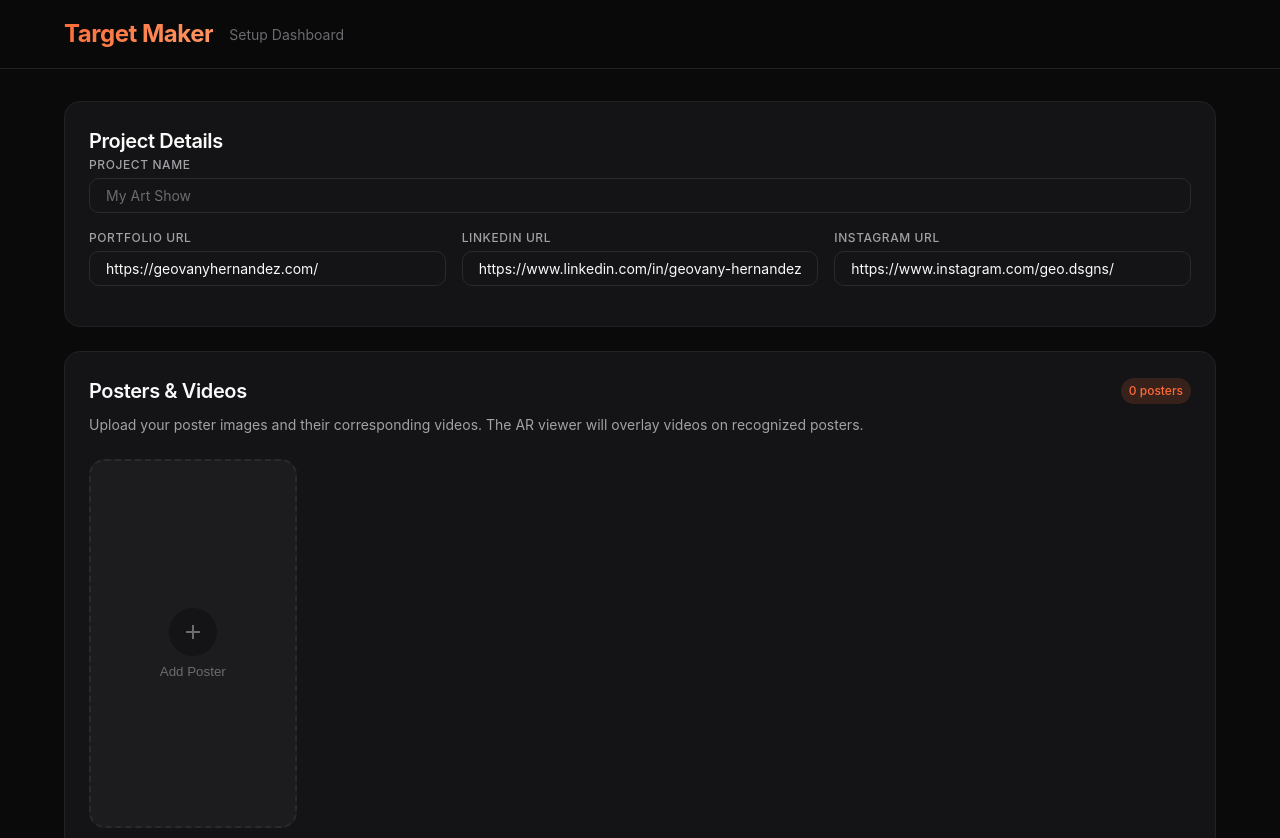
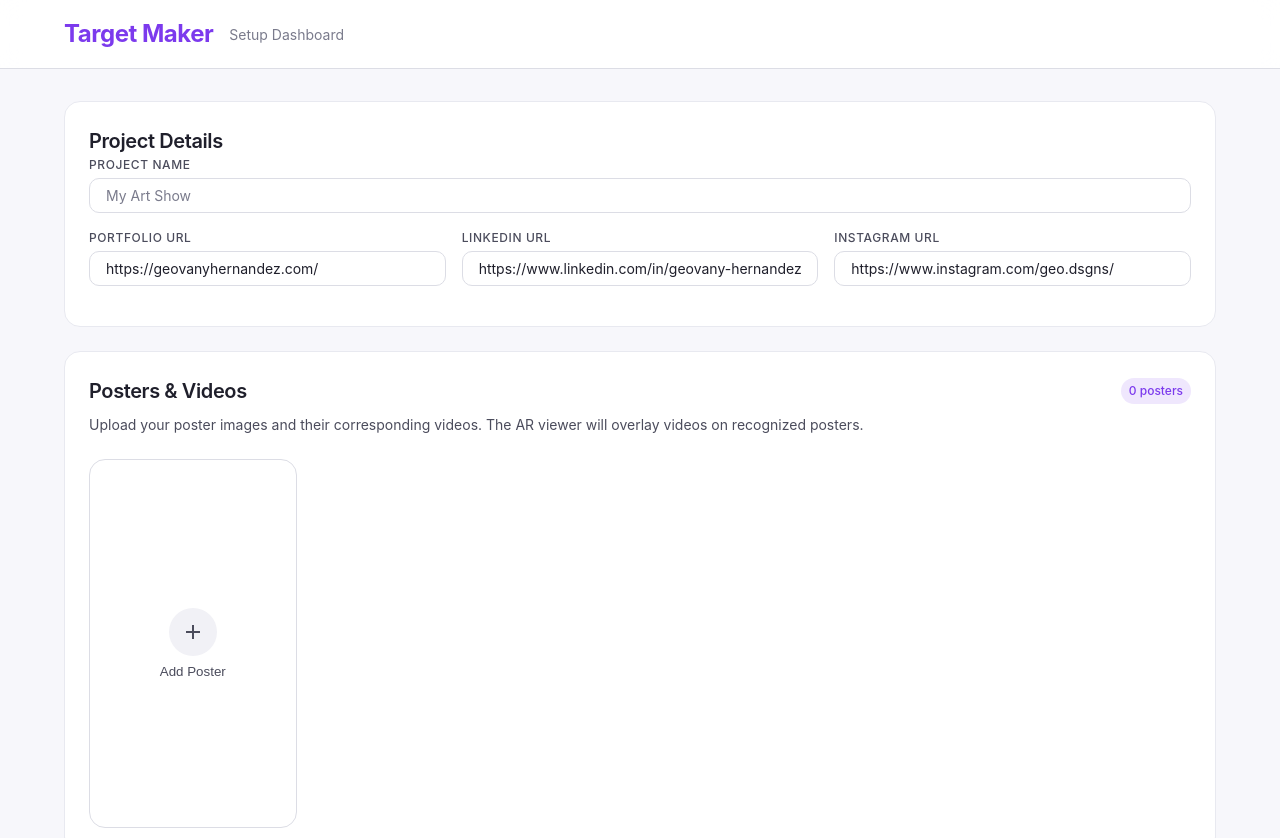
Before and after one commit to geohndz/thing-ar, a website built with Vite: page admin.html in a window 1280 px wide. Shown: the top 838 px of the page. Built offline with nearby package versions, Linux system fonts and the light colour scheme; some packages are replaced by stand-ins of ours; no server answers.

Commit message:
Target Maker: light theme with purple accent

```diff
--- a/src/styles/shared.css
+++ b/src/styles/shared.css
@@ -12,20 +12,20 @@
 }
 
 :root {
-  /* Color System - Dark, sophisticated palette */
-  --color-bg: #0a0a0b;
-  --color-surface: #141416;
-  --color-surface-elevated: #1c1c1f;
-  --color-border: #2a2a2e;
-  --color-border-subtle: #222225;
+  /* Color System - Light mode with purple accent */
+  --color-bg: #f7f7fb;
+  --color-surface: #ffffff;
+  --color-surface-elevated: #f1f1f6;
+  --color-border: #dcdde5;
+  --color-border-subtle: #e8e9f0;
 
-  --color-text-primary: #fafafa;
-  --color-text-secondary: #a1a1a6;
-  --color-text-muted: #6b6b70;
+  --color-text-primary: #1f1f2b;
+  --color-text-secondary: #4b4c5c;
+  --color-text-muted: #7a7b8c;
 
-  --color-accent: #ff6b35;
-  --color-accent-hover: #ff8255;
-  --color-accent-subtle: rgba(255, 107, 53, 0.15);
+  --color-accent: #7c3aed;
+  --color-accent-hover: #8b5cf6;
+  --color-accent-subtle: rgba(124, 58, 237, 0.12);
 
   --color-success: #34d399;
   --color-warning: #fbbf24;
--- a/src/styles/thing1.css
+++ b/src/styles/thing1.css
@@ -12,9 +12,9 @@
 #admin-header {
   position: sticky;
   top: 0;
-  background: rgba(10, 10, 11, 0.85);
+  background: rgba(255, 255, 255, 0.9);
   backdrop-filter: blur(12px);
-  border-bottom: 1px solid var(--color-border-subtle);
+  border-bottom: 1px solid var(--color-border);
   z-index: var(--z-header);
 }
 
@@ -30,10 +30,7 @@
 #admin-header .logo {
   font-size: 1.5rem;
   font-weight: 700;
-  background: linear-gradient(135deg, var(--color-accent), #ff9966);
-  -webkit-background-clip: text;
-  -webkit-text-fill-color: transparent;
-  background-clip: text;
+  color: var(--color-accent);
 }
 
 #admin-header .tagline {
@@ -51,6 +48,7 @@
   display: flex;
   flex-direction: column;
   gap: var(--space-lg);
+  background: var(--color-bg);
 }
 
 /* Sections */
@@ -64,6 +62,7 @@
 .section-desc {
   font-size: 0.875rem;
   margin-bottom: var(--space-lg);
+  color: var(--color-text-secondary);
 }
 
 /* Form Layout */
@@ -86,8 +85,8 @@
 
 .poster-card {
   aspect-ratio: 9 / 16;
-  background: var(--color-surface-elevated);
-  border: 2px dashed var(--color-border);
+  background: var(--color-surface);
+  border: 1px solid var(--color-border);
   border-radius: var(--radius-lg);
   display: flex;
   flex-direction: column;
@@ -101,7 +100,7 @@
   justify-content: center;
   gap: var(--space-sm);
   cursor: pointer;
-  color: var(--color-text-muted);
+  color: var(--color-text-secondary);
 }
 
 .poster-card-add:hover {
@@ -114,7 +113,7 @@
   width: 48px;
   height: 48px;
   border-radius: var(--radius-full);
-  background: var(--color-surface);
+  background: var(--color-surface-elevated);
   display: flex;
   align-items: center;
   justify-content: center;
```
